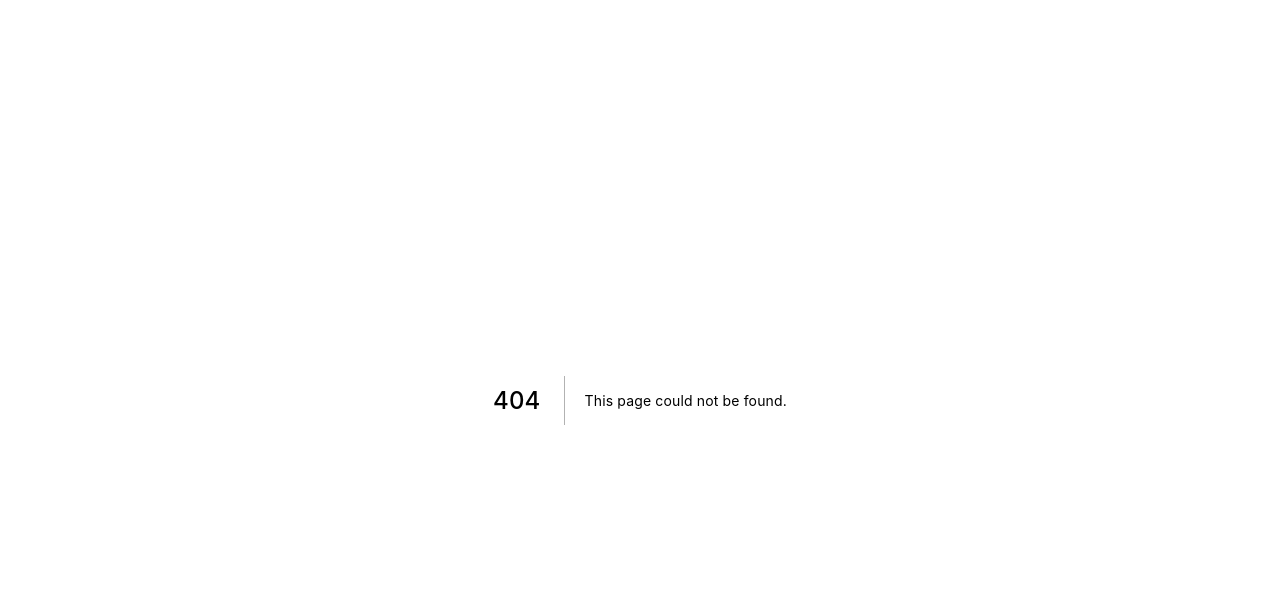
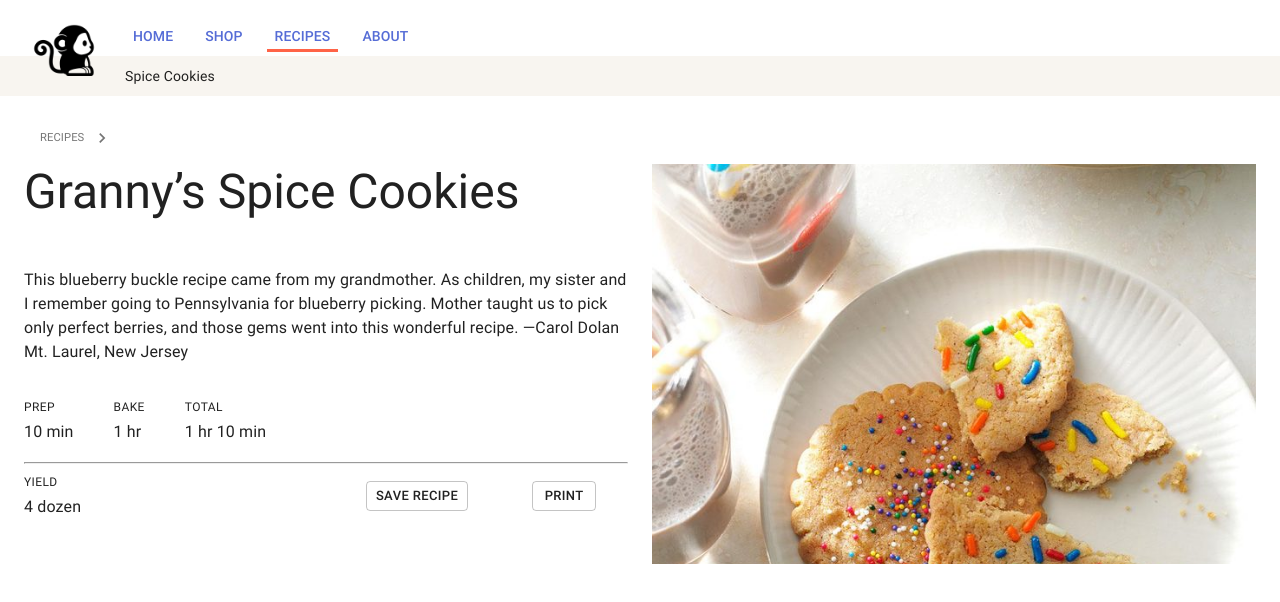
Before and after one commit to AhmadMoradi/nextjs-website-app, a Next.js app: page /recipes/granny-s-spice-cookies in a window 1280 px wide. Before the commit this address had no page. Shown: the top 602 px of the page. Built offline with nearby package versions, Linux system fonts and the light colour scheme.

Commit message:
Convert BakeDuration component to a dynamic one

```diff
--- a/components/header/HeaderBottom.js
+++ b/components/header/HeaderBottom.js
@@ -19,7 +19,7 @@ export default function HeaderBottom(props) {
     return (
         <Box py={1} {...props}>
             <Typography className={classes.root}>
-                <Link href="/recipes/spice-cookies" variant="body2" color="inherit">Spice Cookies</Link>
+                <Link href="/recipes/granny-s-spice-cookies" variant="body2" color="inherit">Spice Cookies</Link>
             </Typography>
         </Box>
     );
--- a/components/recipe/BakeDuration.js
+++ b/components/recipe/BakeDuration.js
@@ -12,7 +12,7 @@ const useStyles = makeStyles((theme) => ({
     },
 }));
 
-export default function BakeDuration() {
+export default function BakeDuration({duration}) {
     const classes = useStyles();
     return (
         <Grid
@@ -23,21 +23,21 @@ export default function BakeDuration() {
             <Grid item >
                 <Box>
                     <Typography variant="caption">PREP</Typography>
-                    <Typography variant="subtitle1">10 mins</Typography>
+                    <Typography variant="subtitle1">{duration.prep}</Typography>
                 </Box>
             </Grid>
 
             <Grid item>
                 <Box>
                     <Typography variant="caption">BAKE</Typography>
-                    <Typography variant="subtitle1">1 hr</Typography>
+                    <Typography variant="subtitle1">{duration.bake}</Typography>
                 </Box>
             </Grid>
 
             <Grid item>
                 <Box>
                     <Typography variant="caption">TOTAL</Typography>
-                    <Typography variant="subtitle1">1 hr 10 min</Typography>
+                    <Typography variant="subtitle1">{duration.total}</Typography>
                 </Box>
 
             </Grid>
--- a/next.config.js
+++ b/next.config.js
@@ -3,7 +3,7 @@ module.exports = {
         return [
             {
                 source: '/',
-                destination: '/recipes/spice-cookies',
+                destination: '/recipes/granny-s-spice-cookies',
                 permanent: true,
             },
         ]
--- a/pages/recipes/spice-cookies.js
+++ b/pages/recipes/granny-s-spice-cookies.js
@@ -9,23 +9,34 @@ import RecipeImage from "../../components/recipe/RecipeImage";
 import BakeDuration from "../../components/recipe/BakeDuration";
 import BakeMakes from '../../components/recipe/BakeMakes';
 
-export default function SpiceCookies(){
+
+const  recipe = {
+    title: `Granny’s Spice Cookies`,
+    body: `This blueberry buckle recipe came from my grandmother. As children, my sister and I remember going to Pennsylvania for blueberry picking. Mother taught us to pick only perfect berries, and those gems went into this wonderful recipe. —Carol Dolan Mt. Laurel, New Jersey`,
+    duration: {
+        prep: '10 min',
+        bake: '1 hr',
+        total: '1 hr 10 min'
+    }
+}
+
+export default function GrannySSpiceCookies(){
     return (
         <RecipeLayout>
             <Container maxWidth="lg">
                 <Grid container spacing={3}>
                     <Grid item md={6}>
                         <Box mb={6}>
-                            <Typography variant="h3" component="h1">Granny’s Spice Cookies</Typography>
+                            <Typography variant="h3" component="h1">{recipe.title}</Typography>
                         </Box>
 
                         <Box mb={2}>
                             <Typography variant="body1" component="p">
-                                This blueberry buckle recipe came from my grandmother. As children, my sister and I remember going to Pennsylvania for blueberry picking. Mother taught us to pick only perfect berries, and those gems went into this wonderful recipe. —Carol Dolan Mt. Laurel, New Jersey
+                                {recipe.body}
                             </Typography>
                         </Box>
 
-                        <BakeDuration />
+                        <BakeDuration duration={recipe.duration} />
 
                         <hr />
 
```
